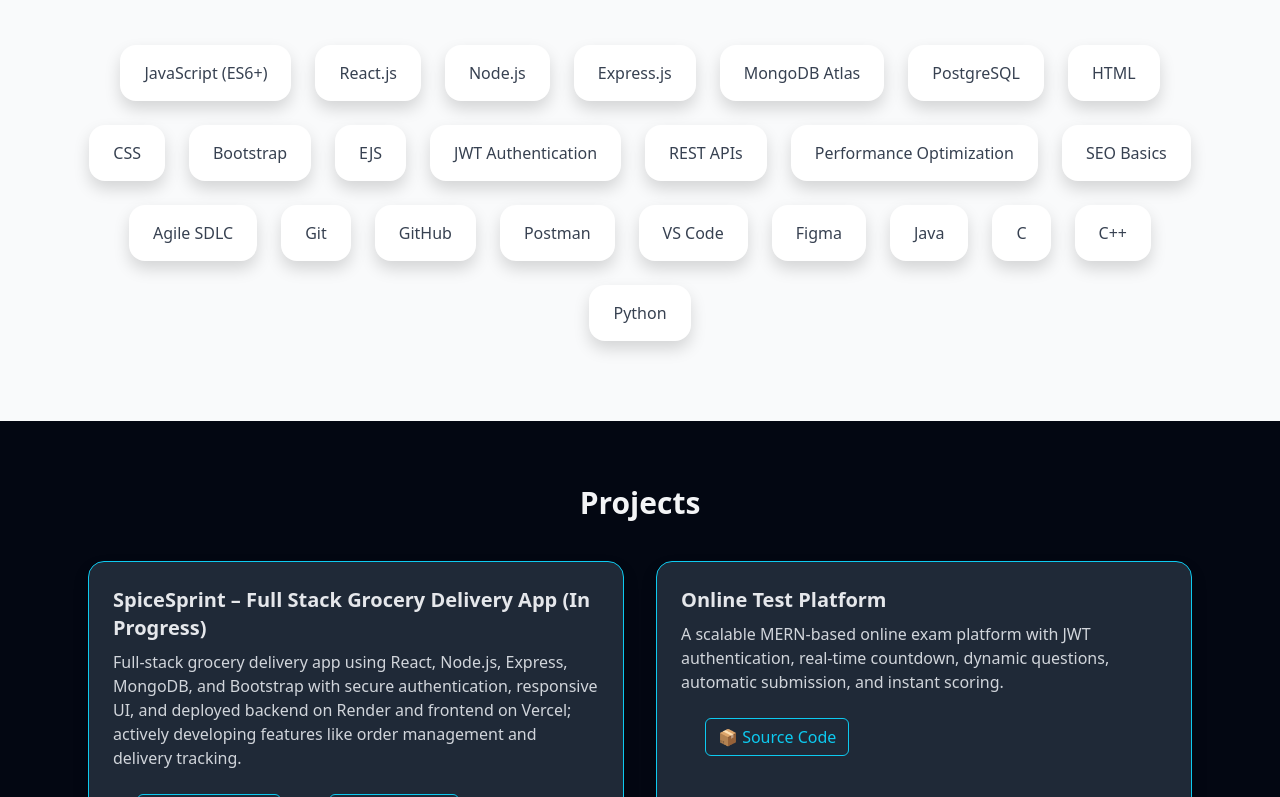
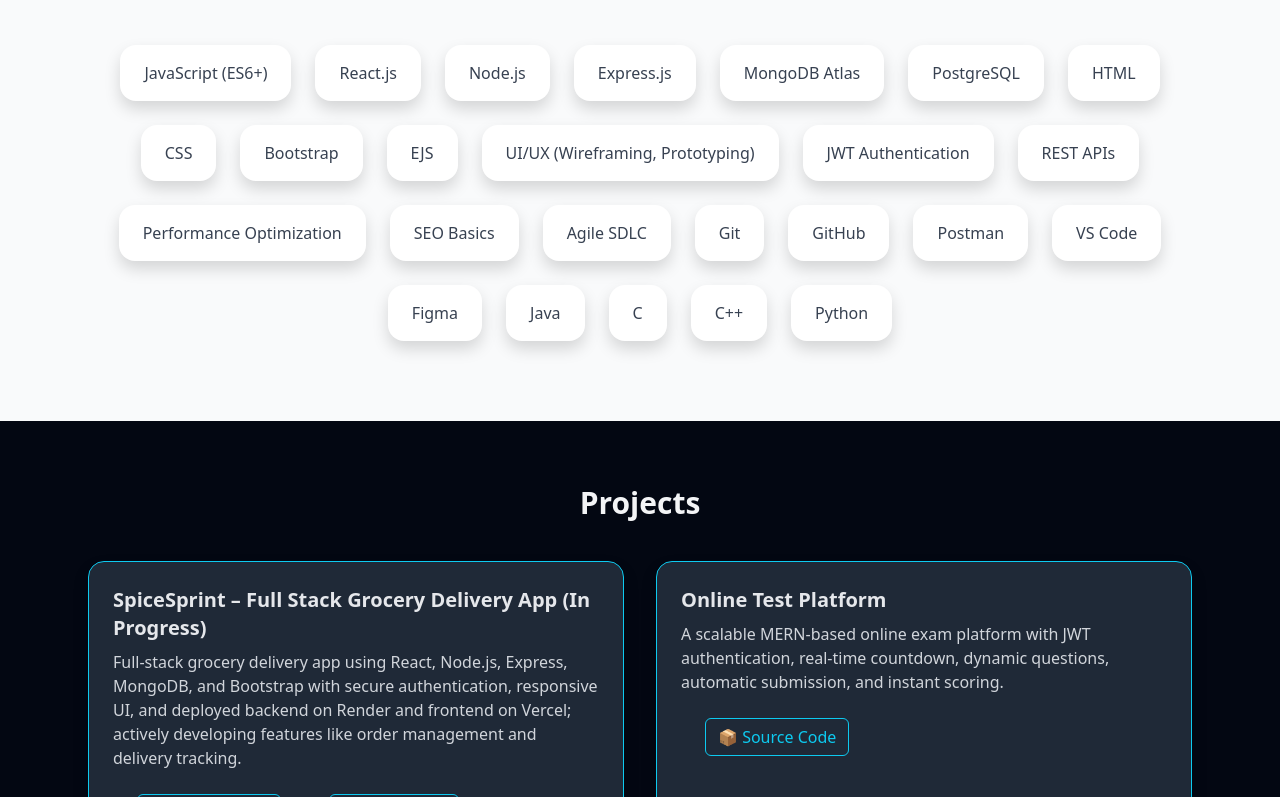
Before and after one commit to MALLIKHARJUNCH-02/Mallikharjun-Reddy-Portfolio, a React (Vite) app: page / in a window 1280 px wide. Shown: the part 1503-2300 px from the top of the page. Built offline with nearby package versions, Linux system fonts and the light colour scheme.

Commit message:
Updated Skills, certifications

```diff
--- a/src/data/site.js
+++ b/src/data/site.js
@@ -16,6 +16,7 @@
     "CSS",
     "Bootstrap",
     "EJS",
+    "UI/UX (Wireframing, Prototyping)",
     "JWT Authentication",
     "REST APIs",
     "Performance Optimization",
@@ -47,6 +48,11 @@
   ],
 
   certifications: [
+    {
+      title: "Google UX Design Professional Certificate",
+      issuer: "Google",
+      year: "Dec 2025"
+    },
     {
       title: "IBM - Full Stack Software Developer",
       issuer: "IBM",
@@ -82,11 +88,11 @@
     //   issuer: "JNTUK ",
     //   year: "Mar 2023"
     // },
-    {
-      title: "Soft Skills Course (The Hindu Group, Step by Hindu)",
-      issuer: "The Hindu",
-      year: "Mar 2023"
-    }
+    // {
+    //   title: "Soft Skills Course (The Hindu Group, Step by Hindu)",
+    //   issuer: "The Hindu",
+    //   year: "Mar 2023"
+    // }
   ],
 
   internships: [
```
